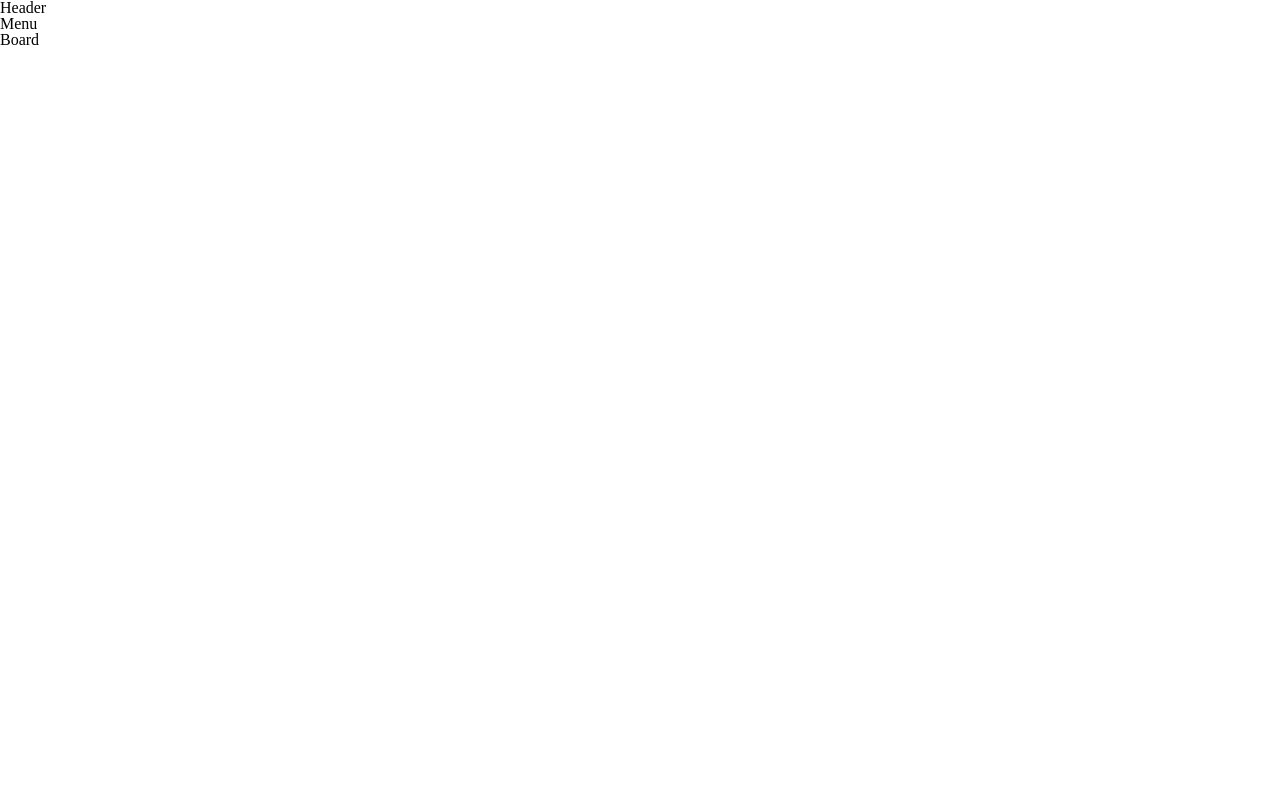
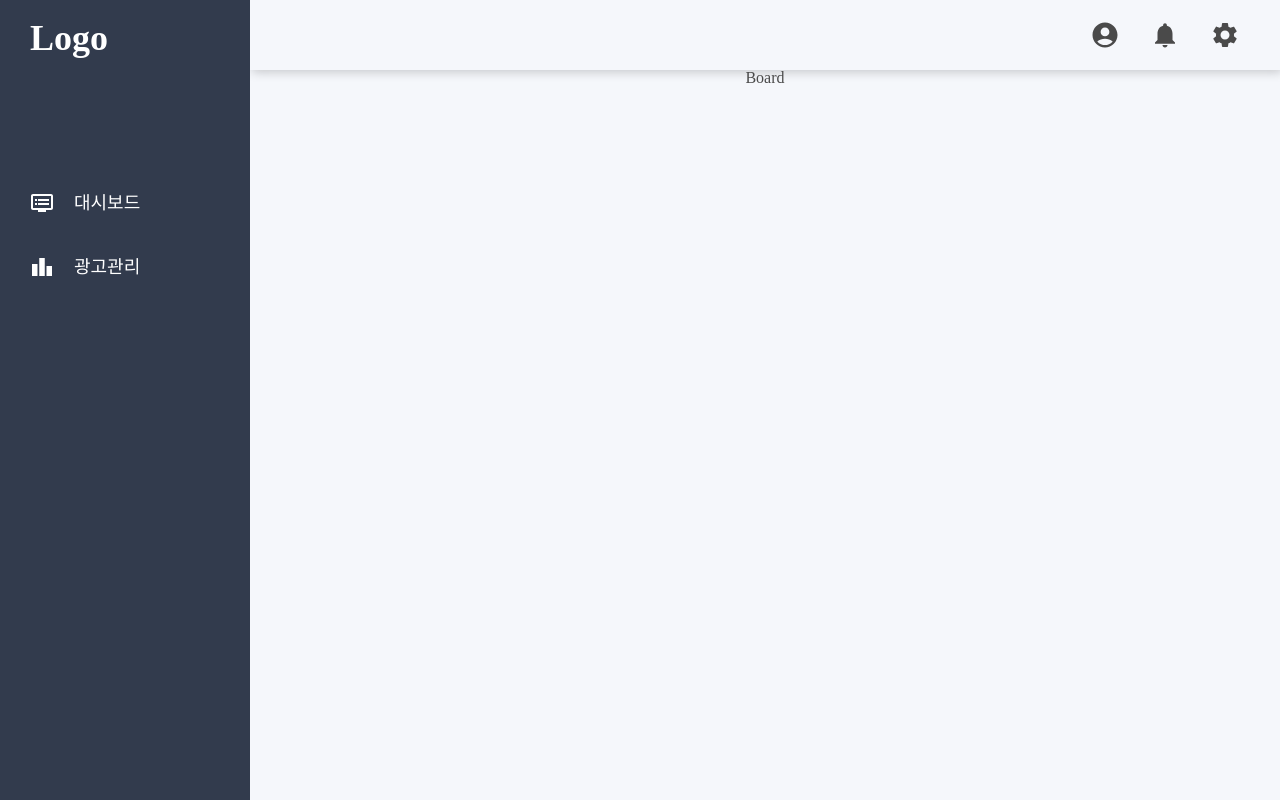
Before and after one commit to wanted-group-4/ad-platform, a React (Create React App) app: page / in a window 1280 px wide. Built offline with nearby package versions, Linux system fonts and the light colour scheme.

Commit message:
feat:  기본 layout 구현 (#6)
* feat: add theme

* design: add css at body

* style: style 디렉토리 export index 추가

* feat: add ThemeProvider

* feat: Header 컴포넌트 구현

* feat: SideBar 컴포넌트 구현

* design: Grid css 적용

```diff
--- a/src/App.tsx
+++ b/src/App.tsx
@@ -3,15 +3,19 @@ import {BrowserRouter} from 'react-router-dom';
 
 import Router from '@routes/Router';
 import GlobalStyle from '@styles/GlobalStyle';
-import {Layout} from '@components/layout';
+import Layout from '@components/layout/Layout';
+import {ThemeProvider} from 'styled-components';
+import {theme} from './styles';
 
 function App() {
   return (
     <BrowserRouter>
-      <GlobalStyle />
-      <Layout>
-        <Router />
-      </Layout>
+      <ThemeProvider theme={theme}>
+        <GlobalStyle />
+        <Layout>
+          <Router />
+        </Layout>
+      </ThemeProvider>
     </BrowserRouter>
   );
 }
--- a/src/components/layout/Header.tsx
+++ b/src/components/layout/Header.tsx
@@ -1,7 +1,43 @@
 import React from 'react';
+import styled from 'styled-components';
+
+import AccountCircleIcon from '@mui/icons-material/AccountCircle';
+import NotificationsIcon from '@mui/icons-material/Notifications';
+import SettingsIcon from '@mui/icons-material/Settings';
 
 function Header() {
-  return <div>Header</div>;
+  return (
+    <HeaderContainer>
+      <IconContainer>
+        <AccountCircleIcon />
+        <NotificationsIcon />
+        <SettingsIcon />
+      </IconContainer>
+    </HeaderContainer>
+  );
 }
 
 export default Header;
+
+const HeaderContainer = styled.header`
+  grid-area: header;
+  display: flex;
+  justify-content: space-between;
+  align-items: center;
+  padding: 20px 40px;
+  width: 100%;
+  height: 70px;
+  box-shadow: ${({theme}) => theme.boxShadow.board};
+`;
+const IconContainer = styled.div`
+  display: flex;
+  right: 0;
+  width: 150px;
+  justify-content: space-between;
+  align-items: center;
+  margin-left: auto;
+  svg {
+    width: 30px;
+    height: 30px;
+  }
+`;
--- a/src/components/layout/Layout.tsx
+++ b/src/components/layout/Layout.tsx
@@ -1,7 +1,8 @@
 import React from 'react';
 import styled from 'styled-components';
 
-import {SideBar, Header} from '@components/layout';
+import SideBar from './SideBar';
+import Header from './Header';
 
 interface LayoutProps {
   children: React.ReactNode;
@@ -9,14 +10,33 @@ interface LayoutProps {
 
 function Layout({children}: LayoutProps) {
   return (
-    <>
+    <LayoutContainer>
+      <SideBar />
       <Header />
-      <SideBar />
       <Main>{children}</Main>
-    </>
+    </LayoutContainer>
   );
 }
 
-const Main = styled.main``;
+export default Layout;
 
-export default Layout;
+const LayoutContainer = styled.div`
+  display: grid;
+  grid-template-rows: 70px 1fr;
+  grid-template-columns: 250px 1fr;
+  grid-template-areas:
+    'sidebar header '
+    'sidebar main ';
+  text-align: center;
+  @media ${({theme}) => theme.size.mobile} {
+    grid-template-rows: 70px 1fr;
+    grid-template-columns: 1fr;
+    grid-template-areas:
+      'header '
+      'main ';
+  }
+`;
+
+const Main = styled.main`
+  grid-area: main;
+`;
--- a/src/components/layout/SideBar.tsx
+++ b/src/components/layout/SideBar.tsx
@@ -1,7 +1,130 @@
-import React from 'react';
+import React, {useState} from 'react';
+import styled from 'styled-components';
+import {NavLink} from 'react-router-dom';
+
+import DvrIcon from '@mui/icons-material/Dvr';
+import LeaderboardIcon from '@mui/icons-material/Leaderboard';
+import CloseIcon from '@mui/icons-material/Close';
+import MenuIcon from '@mui/icons-material/Menu';
 
 function SideBar() {
-  return <div>Menu</div>;
+  const [sideMenuOpen, setSideMenuOpen] = useState(false);
+
+  const handelSideMenu = () => {
+    setSideMenuOpen(!sideMenuOpen);
+  };
+
+  return (
+    <>
+      <MenuIconWrap onClick={handelSideMenu}>
+        <MenuIcon />
+      </MenuIconWrap>
+      <SidebarContainer sideMenuOpen={sideMenuOpen}>
+        <LogoWrapper>
+          <Logo>Logo</Logo>
+          <CloseIcon onClick={handelSideMenu} />
+        </LogoWrapper>
+        <StyledNavLink to="" onClick={handelSideMenu}>
+          <DvrIcon />
+          <Menu>대시보드</Menu>
+        </StyledNavLink>
+        <StyledNavLink to="manage" onClick={handelSideMenu}>
+          <LeaderboardIcon />
+          <Menu>광고관리</Menu>
+        </StyledNavLink>
+      </SidebarContainer>
+      <SidebarCover sideMenuOpen={sideMenuOpen} onClick={handelSideMenu} />
+    </>
+  );
 }
 
 export default SideBar;
+
+const SidebarContainer = styled.div<{sideMenuOpen: boolean}>`
+  grid-area: sidebar;
+  position: relative;
+  top: 0;
+  left: 0;
+  width: 250px;
+  height: 100vh;
+  background: ${({theme}) => theme.background.sidebar};
+  @media ${({theme}) => theme.size.mobile} {
+    position: absolute;
+    left: ${({sideMenuOpen}) => (sideMenuOpen ? '0px' : '-250px')};
+    transition: 0.4s;
+    width: 200px;
+  }
+`;
+const MenuIconWrap = styled.div`
+  position: absolute;
+  top: 18px;
+  left: 30px;
+  cursor: pointer;
+  svg {
+    width: 30px;
+    height: 30px;
+  }
+`;
+
+const StyledNavLink = styled(NavLink)`
+  color: #fff;
+  text-decoration: none;
+  display: flex;
+  align-items: center;
+  padding: 15px 30px;
+  margin-bottom: 10px;
+  svg {
+    margin-right: 20px;
+  }
+  &:hover {
+    background-color: ${({theme}) => theme.hover.menu};
+  }
+`;
+
+const LogoWrapper = styled.div`
+  width: 250px;
+  display: flex;
+  align-items: center;
+  justify-content: space-between;
+  padding: 20px 30px;
+  margin-bottom: 100px;
+  svg {
+    cursor: pointer;
+    color: #fff;
+    display: none;
+  }
+  @media ${({theme}) => theme.size.mobile} {
+    width: 200px;
+    svg {
+      display: block;
+    }
+  }
+`;
+
+const Logo = styled.h1`
+  color: #fff;
+  font-weight: bold;
+  font-size: 36px;
+`;
+
+const Menu = styled.p`
+  font-size: 18px;
+  font-weight: 500;
+  @media ${({theme}) => theme.size.mobile} {
+    font-size: 15px;
+  }
+`;
+
+const SidebarCover = styled.div<{sideMenuOpen: boolean}>`
+  display: none;
+  position: absolute;
+  left: 200px;
+  top: 70px;
+  background: transparent;
+  transition: 0.4s;
+  width: calc(100% - 200px);
+  height: calc(100% - 70px);
+  @media ${({theme}) => theme.size.mobile} {
+    display: ${({sideMenuOpen}) => (sideMenuOpen ? 'block' : 'none')};
+  }
+`;
--- a/src/styles/GlobalStyle.ts
+++ b/src/styles/GlobalStyle.ts
@@ -11,6 +11,10 @@ const GlobalStyle = createGlobalStyle`
   button {
     cursor: pointer;
   }
+  body{
+    color: #4A4A4A;
+    background-color:#f5f7fb;
+  }
 `;
 
 export default GlobalStyle;
--- /dev/null
+++ b/src/styles/index.ts
@@ -0,0 +1,2 @@
+export {default as GlobalStyle} from './GlobalStyle';
+export {default as theme} from './theme';
--- /dev/null
+++ b/src/styles/theme.ts
@@ -0,0 +1,42 @@
+const size = {
+  mobile: '(max-width:480px)',
+};
+
+const color = {
+  black: '#4A4A4A',
+  grey_01: 'A3A3A3',
+  greay_02: '737678',
+};
+
+const background = {
+  main: '#f5f7fb',
+  sidebar: '#323B4D',
+  table: '#F5F5F5',
+  scroll: '#D9D9D9',
+};
+
+const hover = {
+  menu: '#202736',
+  button: '#347CEA',
+  box: '#63AAF8',
+};
+
+const border = {
+  primary: '1px solid #BABDBF',
+};
+
+const boxShadow = {
+  board: '2px 2px 10px rgba(0, 0, 0, 0.2);',
+  modal: '10px 10px 30px rgba(0, 0, 0, 0.4)',
+};
+
+const theme = {
+  size,
+  color,
+  background,
+  border,
+  hover,
+  boxShadow,
+};
+
+export default theme;
```
